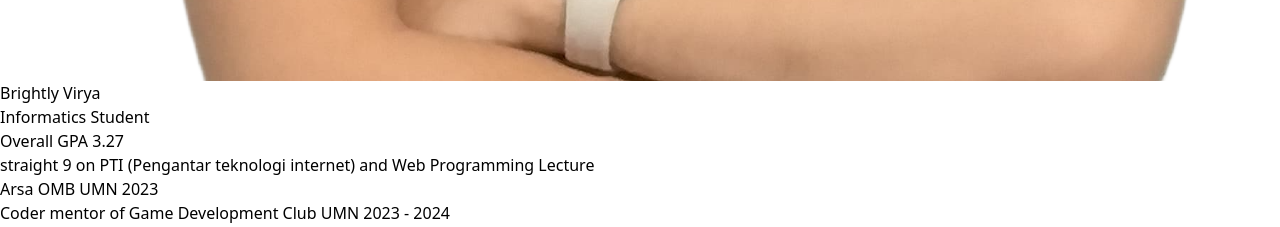
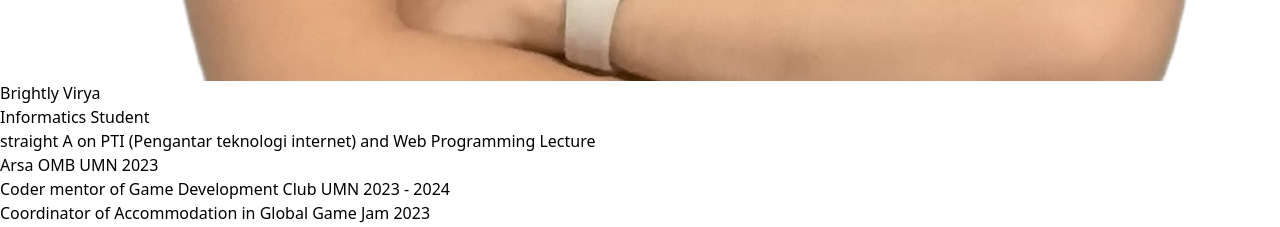
Before and after one commit to Brightlyviryaa/reactporto, a React (Vite) app: page / in a window 1280 px wide. Shown: the part 2740-2967 px from the top of the page. Built offline with nearby package versions, Linux system fonts and the light colour scheme.

Commit message:
Remove GPA

```diff
--- a/src/components/Profile.jsx
+++ b/src/components/Profile.jsx
@@ -13,8 +13,7 @@ const Profile = () => {
                     <h5 className="text-lg font-medium mb-4 text-yellow-900">Informatics Student</h5>
 
                     <ul className="list-disc ml-5 text-slate-600">
-                        <li className="mb-2">Overall GPA 3.27</li>
-                        <li>straight 9 on PTI (Pengantar teknologi internet) and Web Programming Lecture</li>
+                        <li>straight A on PTI (Pengantar teknologi internet) and Web Programming Lecture</li>
                         <li className="mb-2">Arsa OMB UMN 2023</li>
                         <li className="mb-2">Coder mentor of Game Development Club UMN 2023 - 2024</li>
                         <li className="mb-2">Coordinator of Accommodation in Global Game Jam 2023</li>
```
